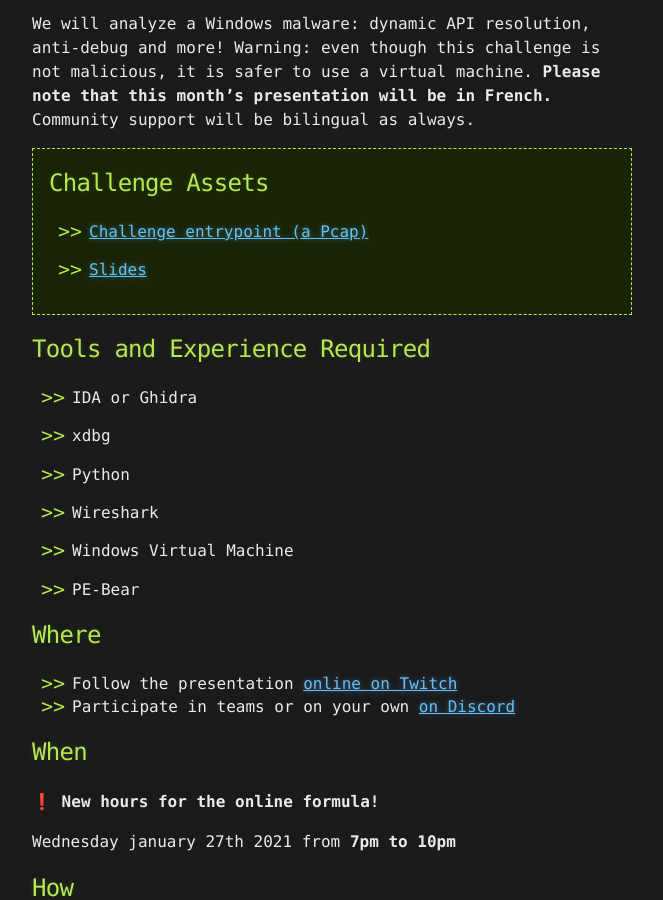
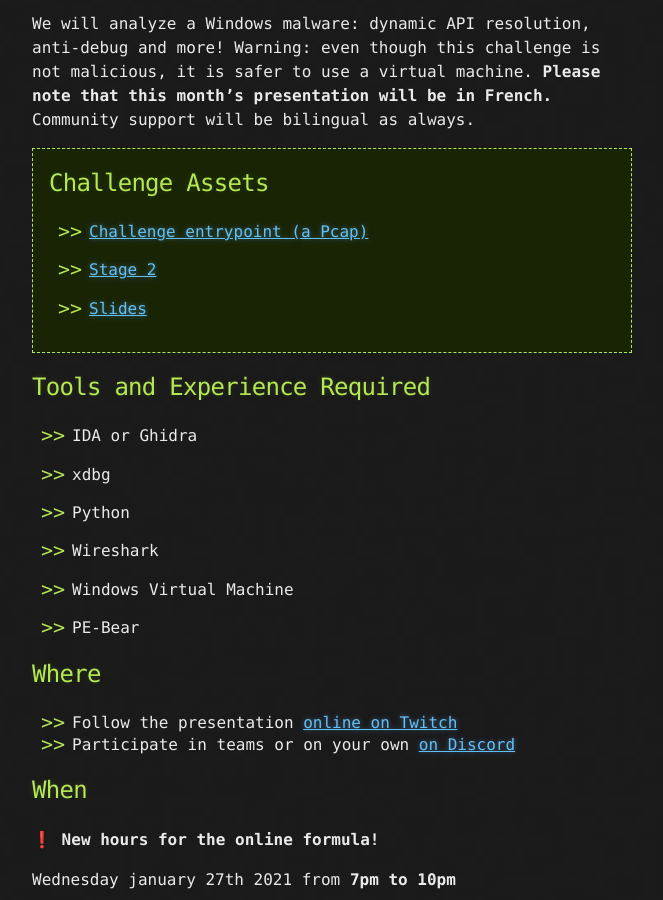
Before and after one commit to montrehack/montrehack.github.com, a Jekyll site: the page built from _posts/2021-01-27-hackfest-2020-malware-analysis.md, in a window 1280 px wide and 900 px high, scrolled down 1161 px. Shown: the whole window, without its empty margins (308-971 px from the left). Built offline with Jekyll 4.4.1, drawn with Linux system fonts in a browser that asks for light colours; emoji names are drawn with the system emoji font; comment, search, counter and statistics services are not loaded.

Commit message:
Jan 2021: updated challenge assets

```diff
--- a/_posts/2021-01-27-hackfest-2020-malware-analysis.md
+++ b/_posts/2021-01-27-hackfest-2020-malware-analysis.md
@@ -38,8 +38,10 @@ featured_img_alt: "Uploading files to VirusTotal: Is this malware analysis?"
 challenge_assets:
   - name: Challenge entrypoint (a Pcap)
     url:  https://niclov.in/montrehack/montrehack.pcap
+  - name: Stage 2
+    url:  https://niclov.in/montrehack/stage2.exe
   - name: Slides
-    url:  https://niclov.in/montrehack/slides_PzH1.html
+    url:  https://niclov.in/montrehack/slides_P3QX.html
 # Once the edition is over, adjust these below with what we have and uncomment
 #archived_assets:
 #  - name: Twitch Video Recording
```
